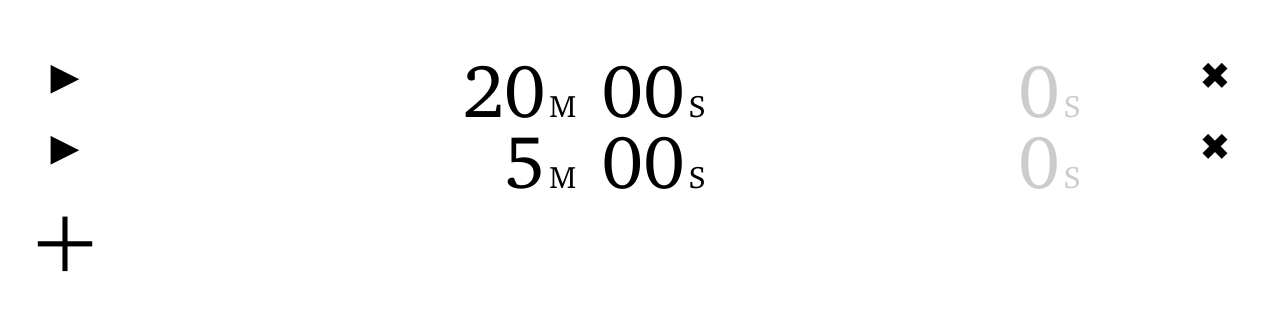
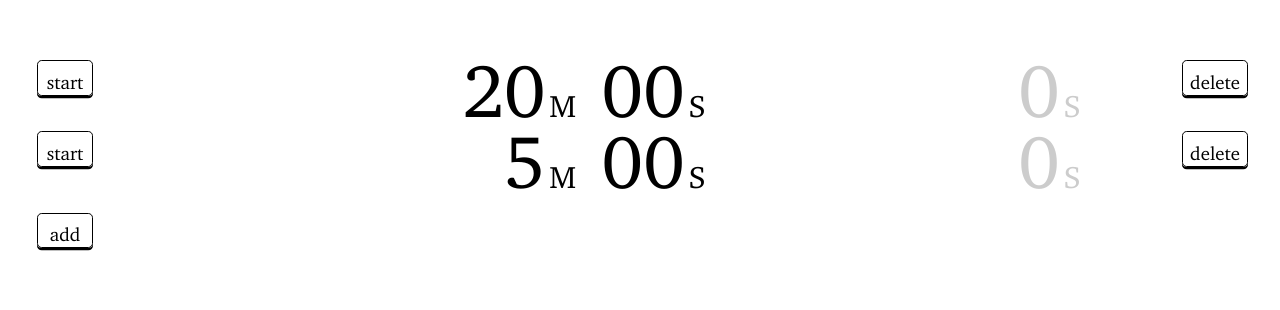
Before and after one commit to tmngo/timer, a plain HTML site: page index.html in a window 1280 px wide. Shown: the part 130-440 px from the top of the page. Drawn offline with Linux system fonts and the light colour scheme.

Commit message:
Use text buttons

```diff
--- a/index.css
+++ b/index.css
@@ -42,10 +42,9 @@ html {
 body {
   align-items: start;
   display: flex;
-  /* font-family: "IBM Plex Serif", sans-serif; */
+  /* font-family: "IBM Plex Sans", sans-serif; */
   /* font-family: "fbb", sans-serif; */
-  font-family: "Charter", sans-serif;
-  font-variant: small-caps;
+  font-family: "Charter", serif;
   font-weight: 400;
   height: 100%;
   margin: 0;
@@ -66,11 +65,12 @@ body {
   display: grid;
   grid-template-columns: 6em 6em minmax(34em, 44em) minmax(24em, 30em) 6em 6em;
   justify-items: center;
+  /* grid-auto-rows: max-content; */
   align-items: center;
 }
 
 .reset {
-  font-weight: bold;
+  /* font-weight: bold; */
 }
 
 .row {
@@ -81,9 +81,26 @@ body {
 }
 
 .row-icon {
-  font-size: 3em;
-  height: 1.375em;
+  font-size: 1.5em;
+  line-height: 1em;
+  padding: 0.4em;
+  box-shadow: 0em 0.125em 0px;
+  display: flex;
+  align-items: center;
+  border: solid 1px;
+  display: flex;
+  justify-content: center;
+  /* height: 1.375em; */
+  min-width: 3em;
   cursor: pointer;
+  border-radius: 0.25em;
+  font-variant: normal;
+}
+
+.row-icon:hover {
+  transform: translate(0.125em, 0.125em);
+  box-shadow: 0px 0px 0px;
+  transition: .1s;
 }
 
 .row-number {
@@ -126,6 +143,13 @@ body {
 
 .clear {
   color: #bbb;
+  border-color: #bbb;
+}
+
+.clear-container,
+.reset-container {
+  display: flex;
+  align-items: center;
 }
 
 .input {
@@ -143,12 +167,19 @@ body {
 }
 
 #add {
-  font-size: 6em;
+  height: 7.36em;
+  display: flex;
 }
+
+#add>div {
+  margin: auto;
+}
+
 
 .time-unit {
   font-size: 3.5em;
   margin-right: 0.5em;
+  font-variant: small-caps;
 }
 
 /* 1000px / 62.5 = 16px */
--- a/index.html
+++ b/index.html
@@ -19,7 +19,9 @@
         <div id="app">
             <main id="main">
                 <div id="grid" class="grid">
-                    <div id="add" class="row-icon">＋</div>
+                    <div id="add" class="button-container">
+                        <div class="row-icon">add</div>
+                    </div>
                 </div>
             </main>
         </div>
--- a/main.js
+++ b/main.js
@@ -2,10 +2,12 @@ const secondsSpan = document.getElementsByClassName("number-s")[0];
 const toggleButton = document.getElementById("button-toggle");
 const resetButton = document.getElementById("button-reset");
 
-const playUnicode = "▶";
-const pauseUnicode = "⏸";
-const resetUnicode = "⟲"; // ⟲ ↺
-const stopUnicode = "⏹";
+const startSymbol = "start";
+const pauseSymbol = "pause";
+const resetSymbol = "reset";
+const stopSymbol = "stop";
+const clearSymbol = "clear";
+const deleteSymbol = "delete";
 
 const SECONDS_PER_MINUTE = 60;
 const MINUTES_PER_HOUR = 60;
@@ -107,7 +109,7 @@ const addTimer = (
     template.innerHTML = `
     <div class="row-icon play">▶</div>
     <div class="reset-container">
-        <div class="row-icon reset">${resetUnicode}</div>
+        <div class="row-icon reset">${resetSymbol}</div>
     </div>
     <!-- <div class="row-number">1</div> -->
     <div class="time-input">
@@ -128,9 +130,9 @@ const addTimer = (
         <span class="time-unit unit-s">s</span>
     </div>
     <div class="clear-container">
-        <div class="row-icon clear">${resetUnicode}</div>
+        <div class="row-icon clear">${clearSymbol}</div>
     </div>
-    <div class="row-icon delete">✖</div>
+    <div class="row-icon delete">${deleteSymbol}</div>
     <div class="spacer"/>
   `;
     const playButton = template.content.querySelector(".play");
@@ -184,8 +186,7 @@ const addTimer = (
             // round
             total = Math.floor(total / 1000) * 1000;
 
-            playButton.innerHTML = playUnicode;
-            playButton.style["padding-bottom"] = "0em";
+            playButton.innerHTML = startSymbol;
             playButton.style.color = "inherit";
             timeInput.style.color = "inherit";
             resetButton.style.display =
@@ -199,9 +200,10 @@ const addTimer = (
             timer = setInterval(obj.step, 125);
             isPaused = false;
 
-            playButton.innerHTML = pauseUnicode;
-            playButton.style["padding-bottom"] = "1.5em";
-            resetButton.style.display = "block";
+            if (msLeft > 0) {
+                playButton.innerHTML = pauseSymbol;
+                resetButton.style.display = "block";
+            }
             clearButton.style.display = "block";
         },
         pause: () => {
@@ -214,8 +216,7 @@ const addTimer = (
             const correction = (durationSeconds * 1000 - msLeft) % 1000;
             total = Math.floor(total / 1000) * 1000 + correction;
 
-            playButton.innerHTML = playUnicode;
-            playButton.style["padding-bottom"] = "0em";
+            playButton.innerHTML = startSymbol;
         },
         step: () => {
             // time since resume
@@ -233,8 +234,6 @@ const addTimer = (
                 stElement,
                 total - 999
             );
-
-            playButton.setAttribute("title", total);
 
             // on timer timeout
             if (now < 0) {
@@ -268,11 +267,9 @@ const addTimer = (
                 }
                 isCompleted = true;
                 //   icon.innerHTML = playUnicode;
-                //   icon.style["padding-bottom"] = "0em";
                 //   // obj.resume = function () {};
                 //   // if (onComplete) onComplete();
-                playButton.innerHTML = stopUnicode;
-                //   icon.style["padding-bottom"] = "1.5em";
+                playButton.innerHTML = stopSymbol;
             }
             return now;
         },
```
